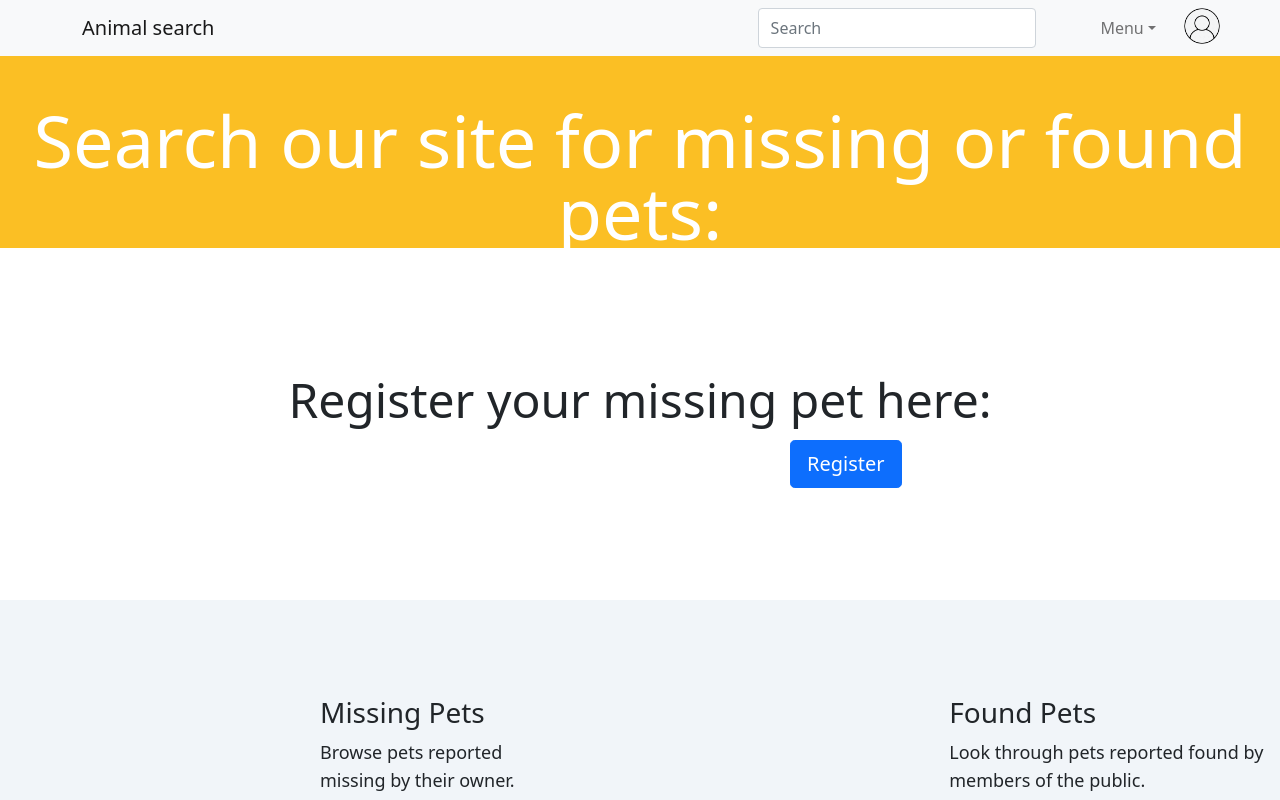
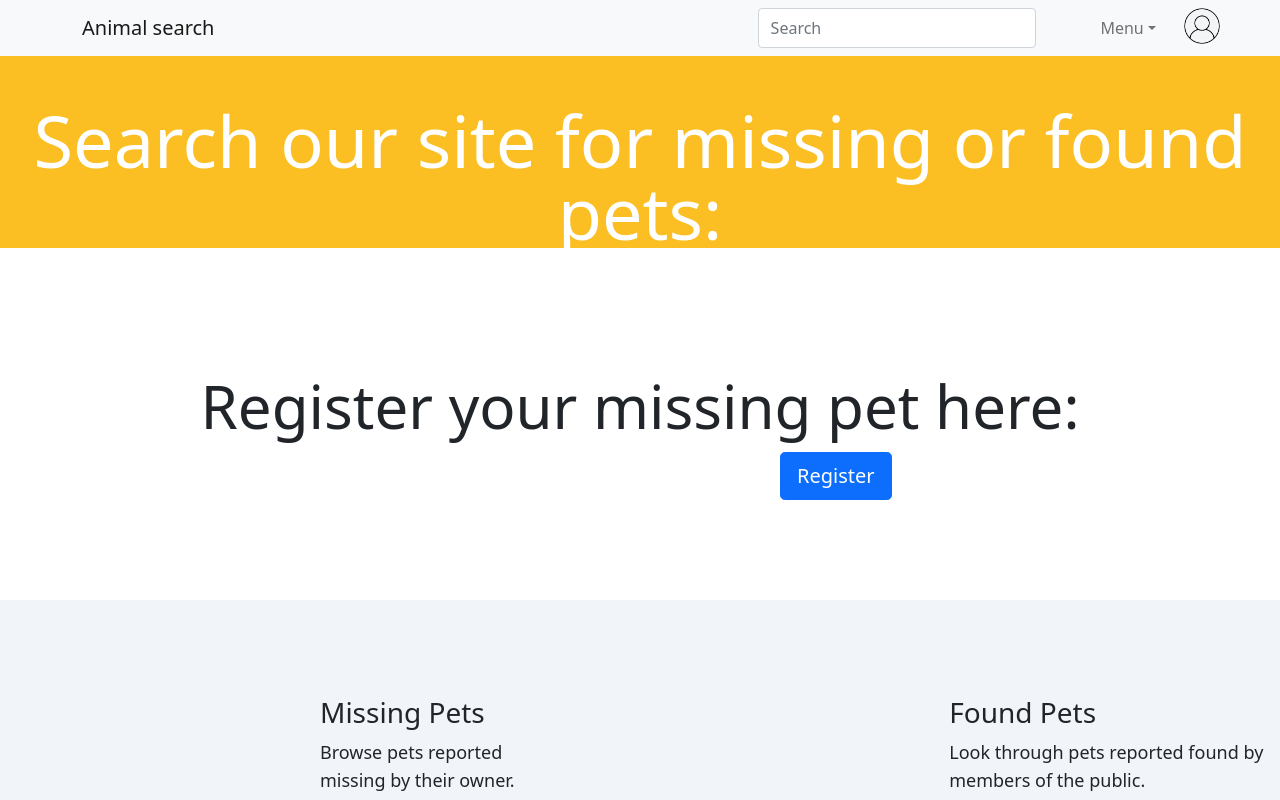
Before and after one commit to delarsen/React-project, a React (Create React App) app in the folder pet-search/: page /viewpets in a window 1280 px wide. Shown: the top 800 px of the page. Built offline with nearby package versions, Linux system fonts and the light colour scheme.

Commit message:
added route (view pets - lost pets)

```diff
--- a/pet-search/src/components/view-pets/index.js
+++ b/pet-search/src/components/view-pets/index.js
@@ -10,10 +10,15 @@ class ViewPetsPage extends Component {
           Search our site for missing or found pets:
         </div>
         <div className="w-full h-48 mb-8">
-          <h2 className="font-light text-inherit text-5xl text-center mt-32 ">
+          <h2 className="font-light text-inherit text-6xl text-center mt-32 ">
             Register your missing pet here:
           </h2>
-          <Button type="button" className="center ml-[790px] mt-2 " size="lg">
+          <Button
+            type="button"
+            className="center ml-[780px] mt-2 "
+            size="lg"
+            href="/reportlostpet"
+          >
             <span className="font-light">Register</span>
           </Button>
         </div>
```
